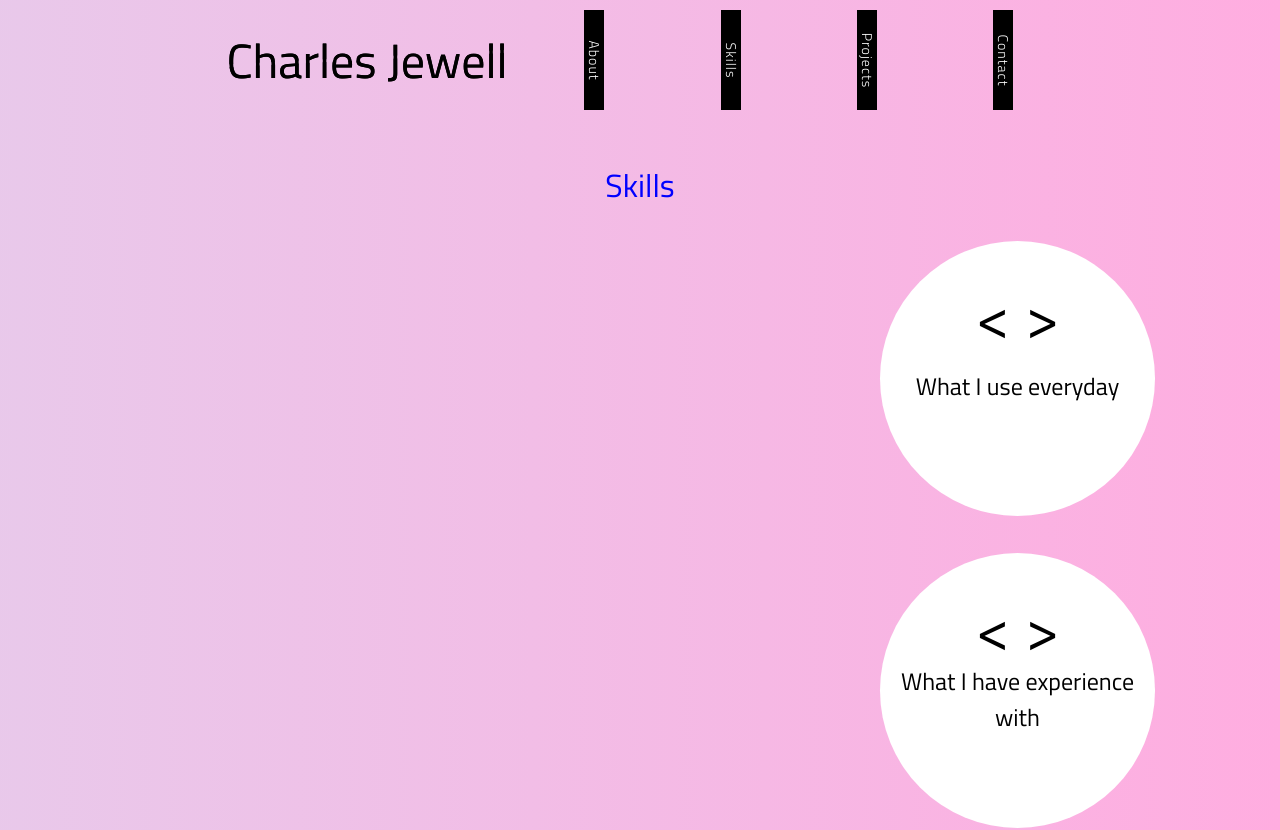
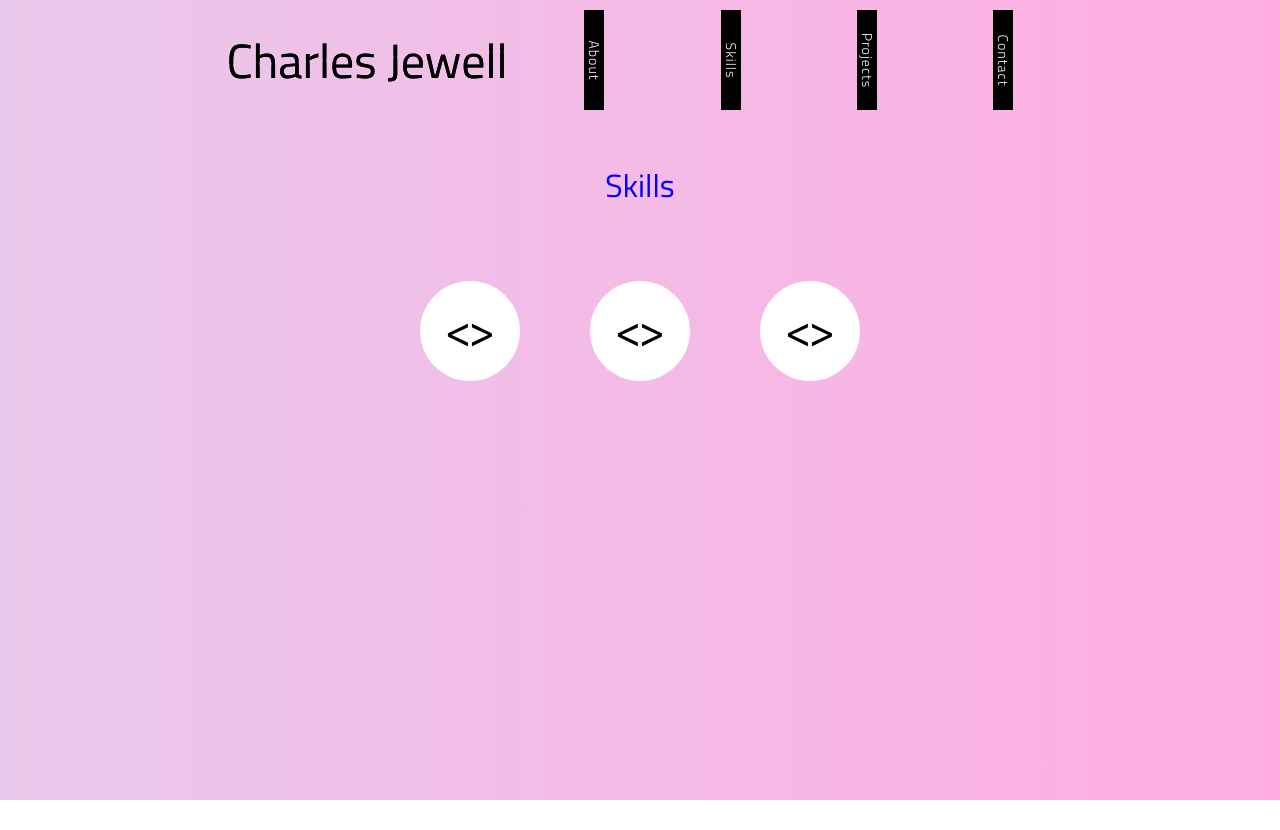
Before and after one commit to cjewell47/nuxt-play-around, a Nuxt app: page /Skills in a window 1280 px wide. Shown: the top 830 px of the page. After the commit the page ends 800 px from the top, so only its background shows below. Built offline with nearby package versions, Linux system fonts and the light colour scheme.

Commit message:
changing skills layour menu

```diff
--- a/pages/Skills.vue
+++ b/pages/Skills.vue
@@ -2,6 +2,11 @@
   <div class="page">
     <h1>Skills</h1>
     <div class="skills-container">
+      <menu>
+        <button aria-label="What I use everyday" @click="skills === 1 ? skills = 0 : skills = 1" />
+        <button aria-label="What I have experience with" @click="skills === 2 ? skills = 0 : skills = 2" />
+        <button aria-label="What I'm learning" @click="skills === 3 ? skills = 0 : skills = 3" />
+      </menu>
       <article>
         <div :class="{ 'skills-active': skills === 1 || skills === 2 || skills === 3 }">
           <div v-if="skills === 1" class="skills-text">
@@ -15,17 +20,6 @@
           </div>
         </div>
       </article>
-      <aside>
-        <button @click="skills === 1 ? skills = 0 : skills = 1">
-          What I use everyday
-        </button>
-        <button @click="skills === 2 ? skills = 0 : skills = 2">
-          What I have experience with
-        </button>
-        <button @click="skills === 3 ? skills = 0 : skills = 3">
-          What I'm learning
-        </button>
-      </aside>
     </div>
   </div>
 </template>
@@ -52,19 +46,19 @@ h1 {
   max-width: 1100px;
   flex-direction: column;
   align-items: center;
+}
 .skills-container {
-    height: 900px;
-    width: 100%;
-    display: flex;
+  width: 600px;
+  margin: 40px auto;
+  display: block;
+}
 article {
-      flex-grow: 2;
-      height: 100%;
   margin: 10px;
   & > div {
     display: inline-flex;
-        width: 100%; //
-        position: relative; //
-        overflow: hidden; //
+    width: 100%;
+    position: relative;
+    overflow: hidden;
     height: 100%;
     &::before {
       content: "";
@@ -73,7 +67,11 @@ h1 {
       left: 0;
       width: 300%;
       height: 100%;
-          background-image: linear-gradient(90deg, #ffffff 33.33%, transparent 66.66%);
+      background-image: linear-gradient(
+        90deg,
+        #ffffff 33.33%,
+        transparent 66.66%
+      );
       transform: translateX(-66.66%);
       z-index: 0;
       transition: all 0.75s cubic-bezier(0.4, 0, 0.2, 1);
@@ -88,46 +86,49 @@ h1 {
     }
   }
 }
-    aside {
-      max-width: 300px;
-      flex-grow: 1;
-      height: 100%;
+menu {
+  padding: 0;
   margin: 10px;
   display: flex;
-      flex-direction: column;
-      justify-content: space-between;
+  flex-direction: row;
+  justify-content: space-evenly;
   button {
     position: relative;
     font-size: 1.5rem;
-        padding: 22px 8px 6px 8px;
-        max-width: 275px;
-        height: 275px;
+    height: 100px;
+    width: 100px;
     background: white;
-        background: linear-gradient(135deg, rgba(0,0,255,1) 0%, rgba(255,255,255,1) 50%);
+    background: linear-gradient(
+      135deg,
+      rgba(255, 0, 0, 1) 50%,
+      rgba(255, 255, 255, 1) 50%
+    );
     background-position: 100% 100%;
     background-size: 400%;
     border-radius: 100%;
     transition: all 0.5s ease;
-        &::before, &::after {
+    &::before,
+    &::after {
       position: absolute;
-          font-size: 2.5em;
-          top: 30px;
+      font-size: 2em;
+      top: 12px;
       transition: all 0.5s ease-in-out;
     }
     &::before {
-          content: '<';
-          left: 35%;
+      content: "<";
+      left: 25%;
     }
     &::after {
-          content: '>';
-          right: 35%;
+      content: ">";
+      right: 25%;
     }
     &:hover {
       transform: scale(1.05);
       background-position: 40% 40%;
-          &::before, &::after {
-            font-size: 3em;
-            top: 20px;
+      &::before,
+      &::after {
+        font-size: 2.2em;
+        top: 8px;
       }
       &::before {
         left: 10%;
@@ -141,6 +142,4 @@ h1 {
     }
   }
 }
-  }
-}
 </style>
```
Lines whose indentation alone changed are shown as unchanged.
